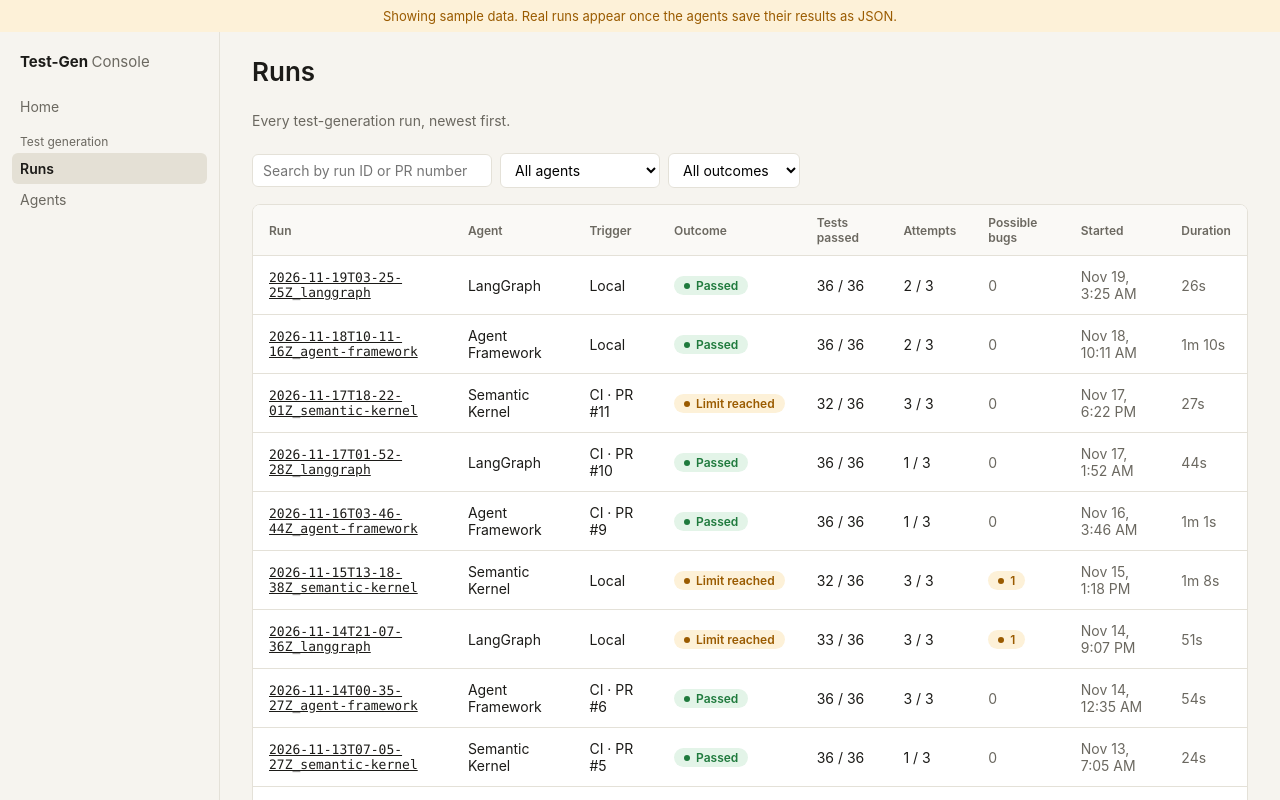
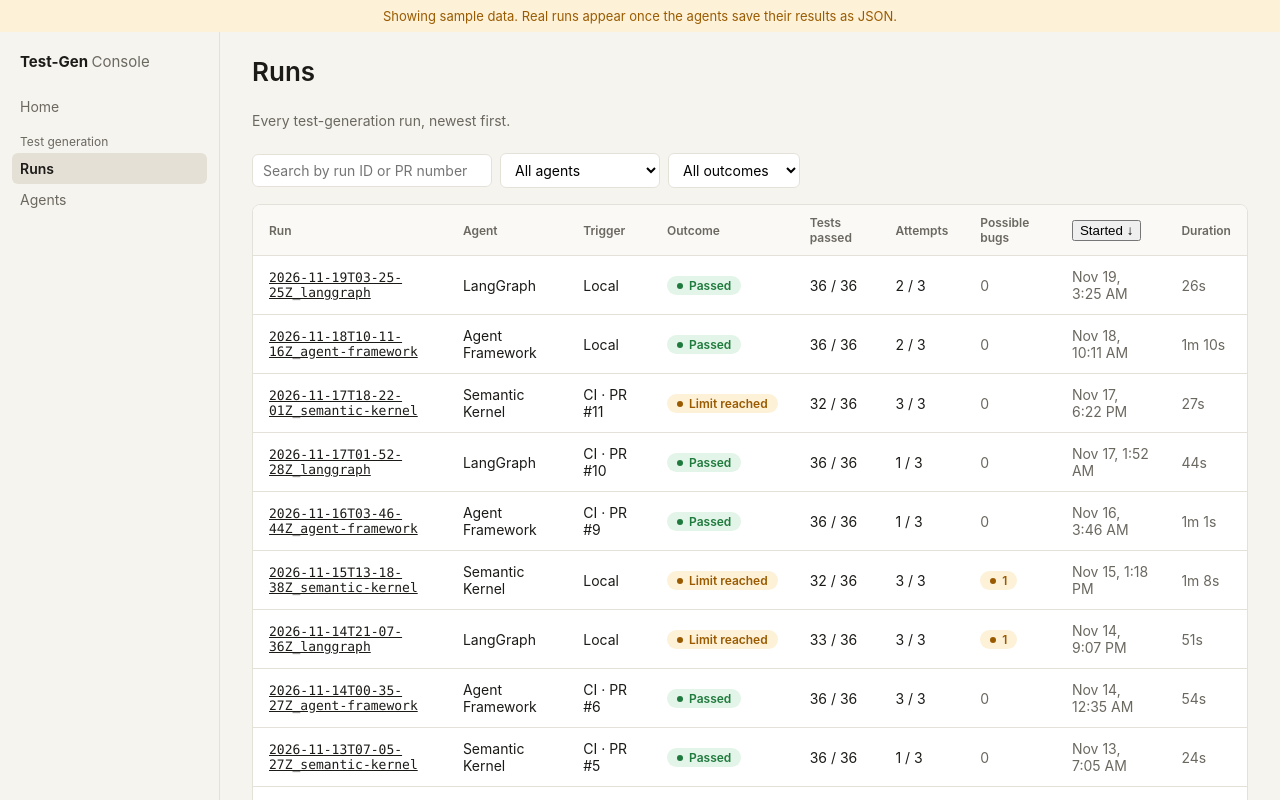
Before and after one commit to vltechx/test-gen-agent, a React (Vite) app in the folder console/: page /runs in a window 1280 px wide. Built offline with nearby package versions, Linux system fonts and the light colour scheme.

Commit message:
Runs: sortable Started column in the URL

```diff
--- a/console/src/pages/RunsPage.tsx
+++ b/console/src/pages/RunsPage.tsx
@@ -21,6 +21,7 @@ export function RunsPage() {
   const [params, setParams] = useSearchParams();
   const agent = params.get('agent') ?? '';
   const outcome = params.get('outcome') ?? '';
+  const sort = params.get('sort') === 'oldest' ? 'oldest' : 'newest';
   const q = params.get('q') ?? '';
 
   function setFilter(key: string, value: string) {
@@ -45,6 +46,20 @@ export function RunsPage() {
         (!term || r.runId.toLowerCase().includes(term) || String(r.trigger.prNumber ?? '').includes(term)),
     );
   }, [runs, agent, outcome, q]);
+
+  const sorted = [...filtered].sort((a, b) =>
+  sort === 'newest'
+    ? b.startedAt.localeCompare(a.startedAt)
+    : a.startedAt.localeCompare(b.startedAt)
+  );
+
+  function toggleSort() {
+  setParams((prev) => {
+    const next = new URLSearchParams(prev);
+    next.set('sort', sort === 'newest' ? 'oldest' : 'newest');
+    return next;
+  });
+}
 
   return (
     <>
@@ -96,12 +111,16 @@ export function RunsPage() {
                 <th>Tests passed</th>
                 <th>Attempts</th>
                 <th>Possible bugs</th>
-                <th>Started</th>
+                <th>
+                  <button type="button" onClick={toggleSort}>
+                    Started {sort === 'newest' ? '↓' : '↑'}
+                  </button>
+                </th>
                 <th>Duration</th>
               </tr>
             </thead>
             <tbody>
-              {filtered.map((r) => (
+              {sorted.map((r) => (
                 <tr key={r.runId}>
                   <td className={ui.mono}>
                     <Link to={`/runs/${r.runId}`}>{r.runId}</Link>
```
